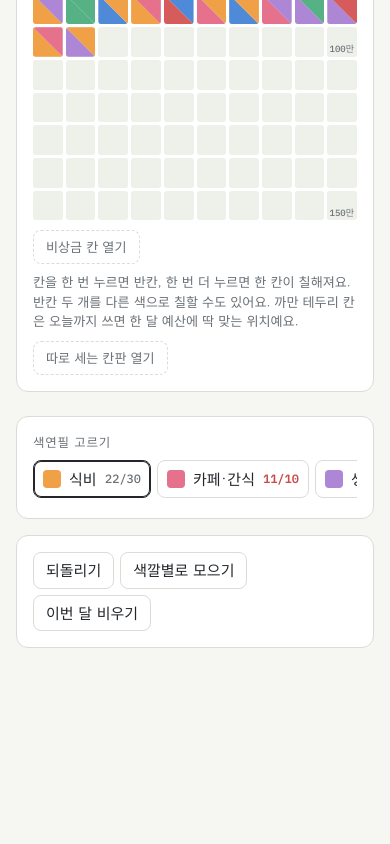
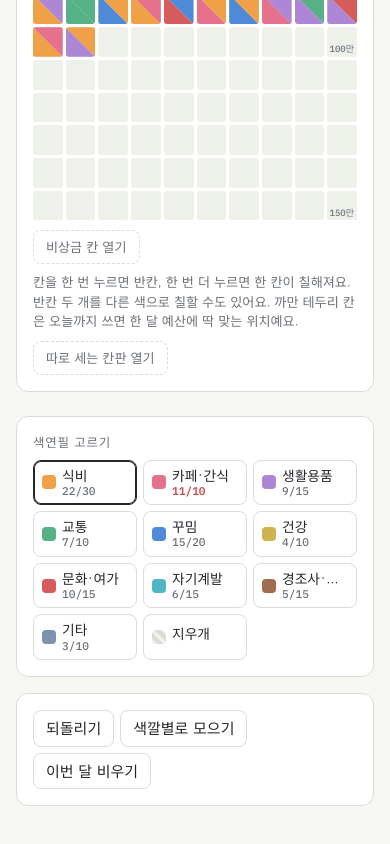
Before and after one commit to leekangeun0120/hankanbudget, a plain HTML site: page index.html in a window 390 px wide. Shown: the part 1146-1990 px from the top of the page. Before the commit the page ends 1944 px from the top, so only its background shows below. Drawn offline with Linux system fonts and the light colour scheme.

Commit message:
폰에서 색연필을 3열로 한눈에 보이게
Co-Authored-By: Claude Opus 5.5 <noreply@anthropic.com>
Claude-Session: https://claude.ai/code/session_019WyQyd6thbTbnvccAyCK9a

```diff
--- a/index.html
+++ b/index.html
@@ -199,8 +199,12 @@ body.half-vert .cell .h2{clip-path:polygon(49% 0,100% 0,100% 100%,49% 100%)}
   body[data-tab="log"] main.sheet{padding-top:4px}
   body[data-tab="log"] .logbox{margin-top:0;border-top:0}
   .side{order:0}
-  .pal{display:flex;overflow-x:auto;gap:6px;padding-bottom:4px;scrollbar-width:thin}
-  .pal .chip{flex:0 0 auto;min-width:118px}
+  /* 색연필: 옆으로 넘기지 않고 한눈에 */
+  .pal{display:grid;grid-template-columns:repeat(3,minmax(0,1fr));gap:6px}
+  .pal .chip{grid-template-columns:14px minmax(0,1fr);grid-template-rows:auto auto;column-gap:6px;row-gap:1px;padding:6px 8px}
+  .pal .chip .sw{width:14px;height:14px;grid-row:1/3;align-self:center}
+  .pal .chip .nm{font-size:.86rem;line-height:1.25}
+  .pal .chip .ct{grid-column:2;font-size:.7rem;line-height:1.2}
   /* 입력창: 아래에서 올라오는 시트 */
   .formsheet{display:block!important;position:fixed;left:0;right:0;bottom:0;z-index:30;border-radius:16px 16px 0 0;
     padding:16px 16px calc(18px + env(safe-area-inset-bottom,0px));transform:translateY(105%);transition:transform .22s ease;
--- a/sw.js
+++ b/sw.js
@@ -1,4 +1,4 @@
-const CACHE="hankanbudget-v7";
+const CACHE="hankanbudget-v8";
 const FILES=["./","./index.html","./manifest.webmanifest","./icon-192.png","./icon-512.png","./icon-maskable-512.png"];
 self.addEventListener("install",e=>{e.waitUntil(caches.open(CACHE).then(c=>c.addAll(FILES)));self.skipWaiting()});
 self.addEventListener("activate",e=>{e.waitUntil(caches.keys().then(ks=>Promise.all(ks.filter(k=>k!==CACHE).map(k=>caches.delete(k)))));self.clients.claim()});
```
